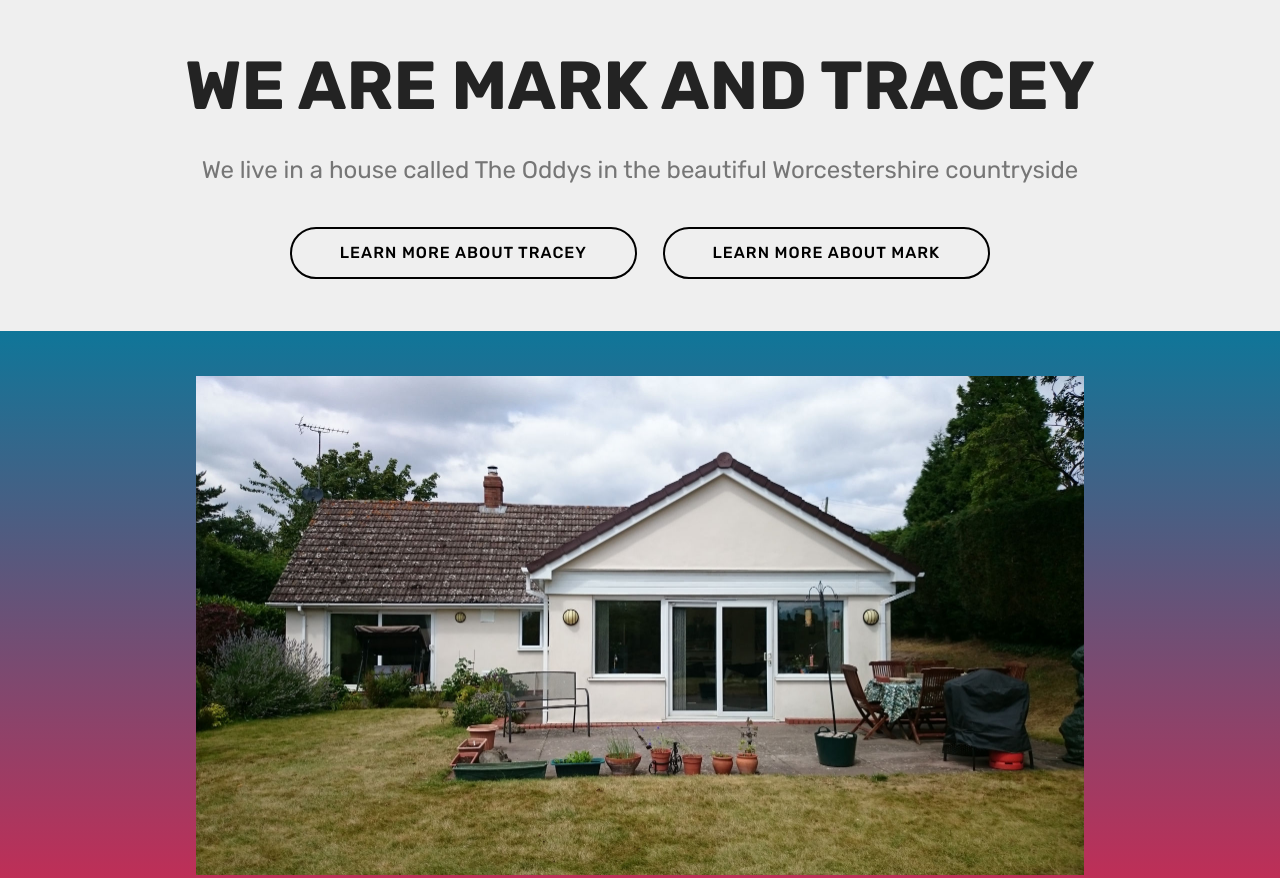
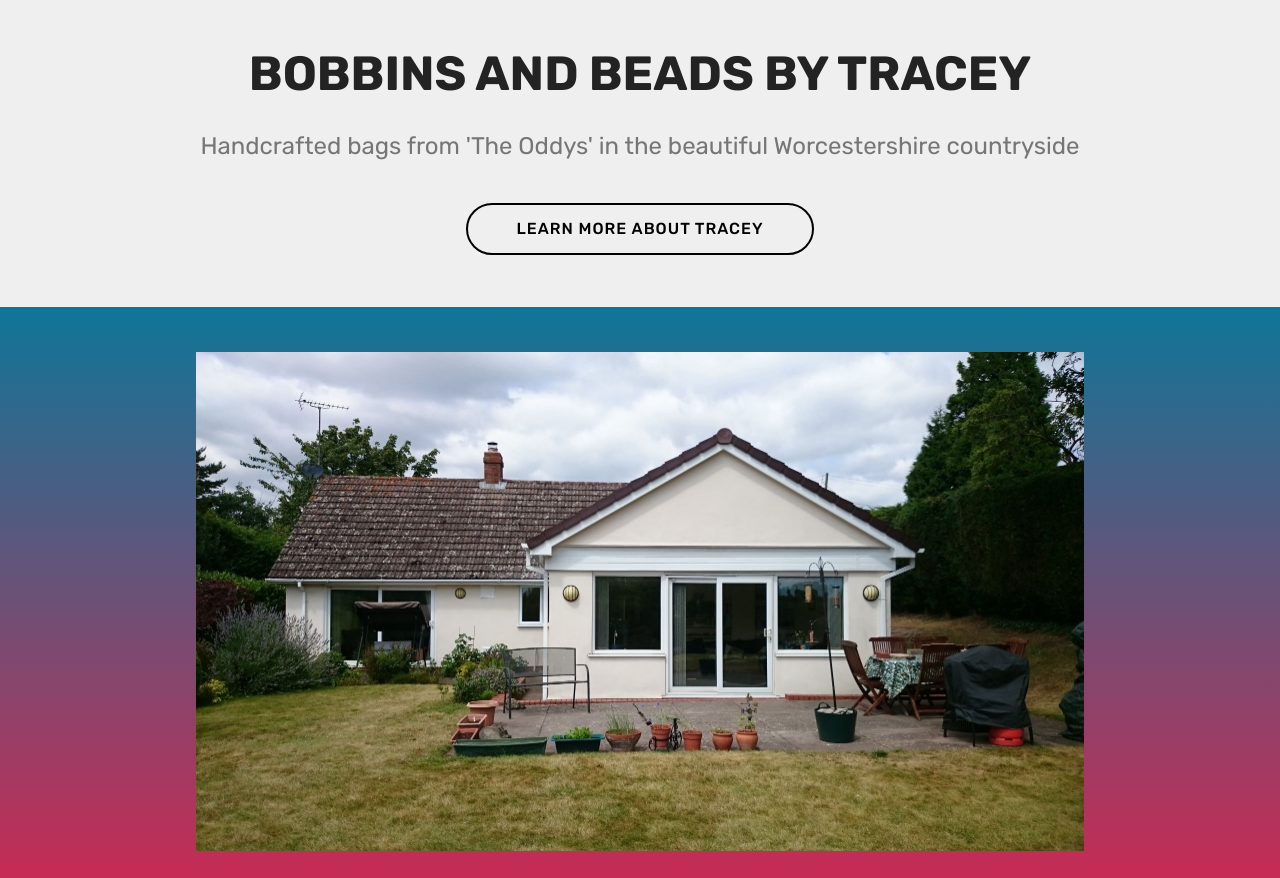
Before and after one commit to bobbinsandbeadsbytracey/bobbinsandbeadsbytracey.github.io, a plain HTML site: page index.html in a window 1280 px wide. Shown: the top 878 px of the page. Drawn offline with Linux system fonts and the light colour scheme.

Commit message:
New - removing all trace of Mark!

```diff
--- a/index.html
+++ b/index.html
@@ -30,12 +30,12 @@
     <div class="container">
         <div class="row justify-content-md-center">
             <div class="col-md-10 align-center">
-                <h1 class="mbr-section-title mbr-bold pb-3 mbr-fonts-style display-1">
-                    WE ARE MARK AND TRACEY</h1>
+                <h1 class="mbr-section-title mbr-bold pb-3 mbr-fonts-style display-2">
+                    BOBBINS AND BEADS BY TRACEY</h1>
 
                 <p class="mbr-text pb-3 mbr-fonts-style display-5">
-                    We live in a house called The Oddys in the beautiful Worcestershire countryside</p>
-                <div class="mbr-section-btn"><a class="btn btn-md btn-black-outline display-4" href="page1.html">LEARN MORE ABOUT TRACEY</a> <a class="btn btn-md btn-black-outline display-4" href="page2.html">LEARN MORE ABOUT MARK</a></div>
+                    Handcrafted bags from 'The Oddys' in the beautiful Worcestershire countryside</p>
+                <div class="mbr-section-btn"><a class="btn btn-md btn-black-outline display-4" href="page1.html">LEARN MORE ABOUT TRACEY</a> </div>
             </div>
         </div>
     </div>
```
